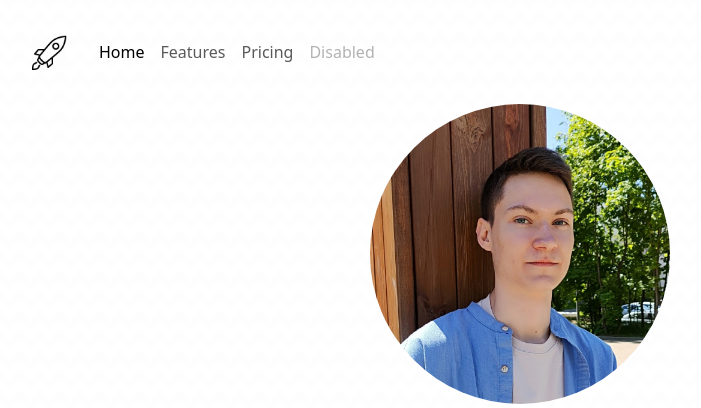
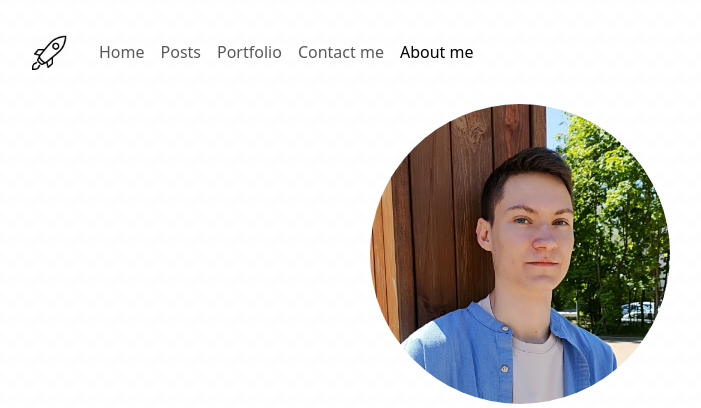
Before and after one commit to no80dy/django-portfolio-website, a Django app: page /about/ in a window 1280 px wide. Shown: the top 408 px of the page, without its empty margins (120-821 px from the left). Run offline with Django 4.2, Linux system fonts and the light colour scheme.

Commit message:
Add functionality to activate the navbar element when switching to it

```diff
--- a/nobodyas/base/templates/base/navbar.html
+++ b/nobodyas/base/templates/base/navbar.html
@@ -6,10 +6,21 @@
         </button>
         <div class="collapse navbar-collapse m-xl-4" id="navbarNavAltMarkup">
             <div class="navbar-nav">
-            <a class="nav-link active" aria-current="page" href="#">Home</a>
-            <a class="nav-link" href="#">Features</a>
-            <a class="nav-link" href="#">Pricing</a>
-            <a class="nav-link disabled" aria-disabled="true">Disabled</a>
+                <a class="nav-link {% if request.path == '/' %}active{% endif %}" href="{% url 'home' %}">
+                    Home
+                </a>
+                <a class="nav-link {% if request.path == '/posts/' %}active{% endif %}" href="{% url 'posts' %}">
+                    Posts
+                </a>
+                <a class="nav-link {% if request.path == '/portfolio/' %}active{% endif %}" href="{% url 'portfolio' %}">
+                    Portfolio
+                </a>
+                <a class="nav-link {% if request.path == '/contacts/' %}active{% endif %}" href="{% url 'contacts' %}">
+                    Contact me
+                </a>
+                <a class="nav-link {% if request.path == '/about/' %}active{% endif %}" href="{% url 'about' %}">
+                    About me
+                </a>
             </div>
         </div>
     </div>
```
